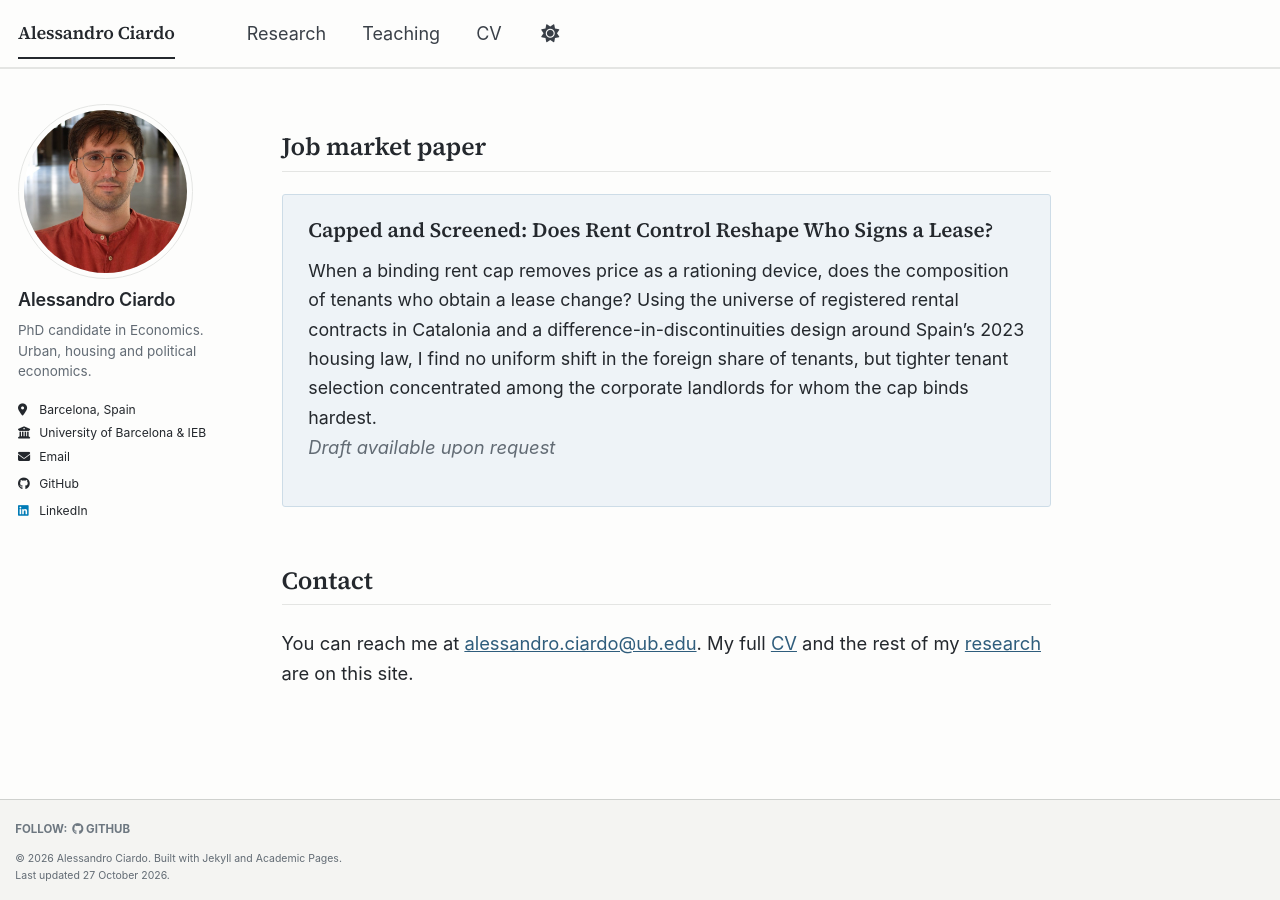
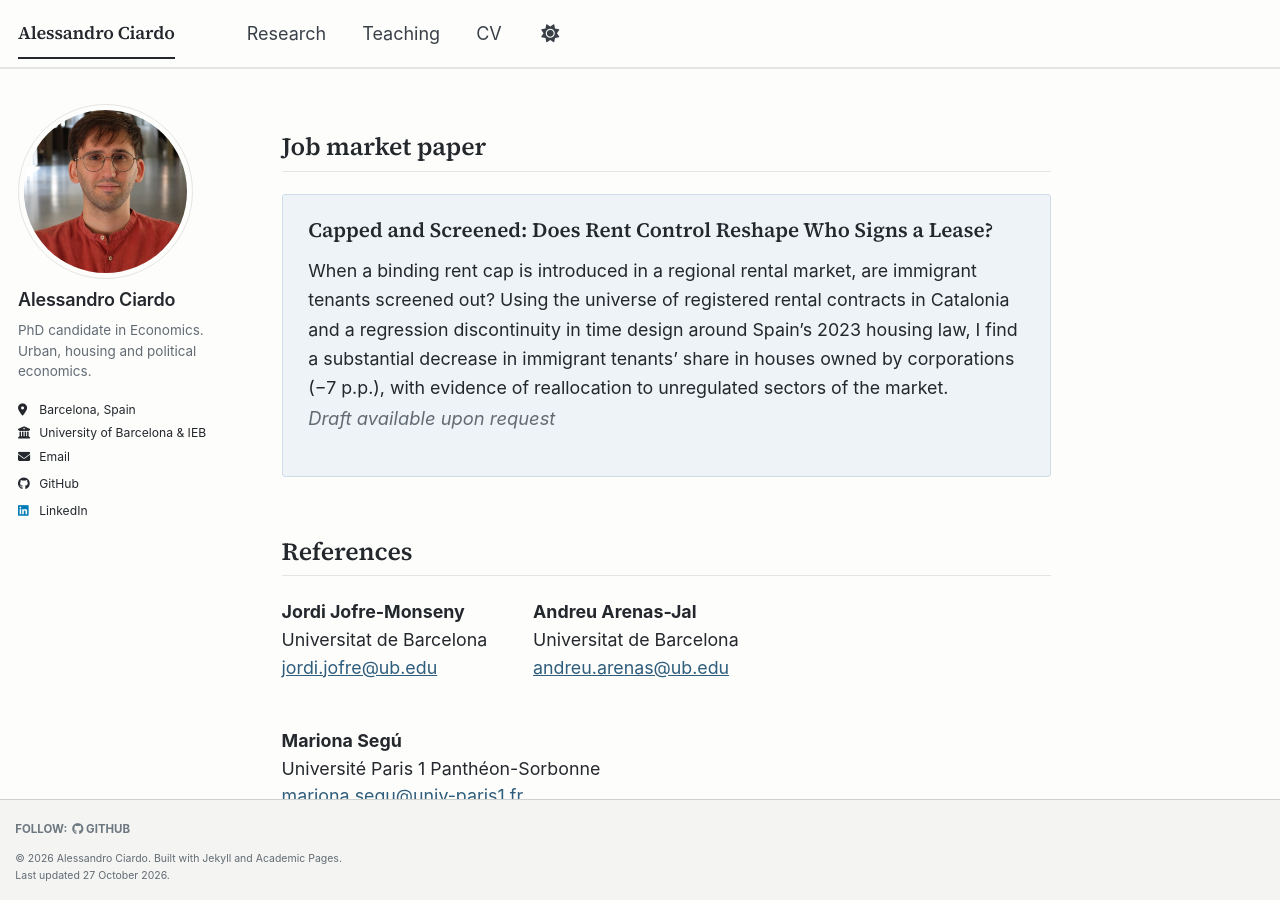
Before and after one commit to alessandrociardo/alessandrociardo.github.io, a Jekyll site: the page built from _pages/about.md, in a window 1280 px wide and 900 px high, scrolled down 701 px. Built offline with Jekyll 4.4.1, drawn with Linux system fonts in a browser that asks for light colours; a style sheet for code colours, icons or effects is not loaded.

Commit message:
Add CV PDF, references and new JMP abstract

```diff
--- a/_pages/about.md
+++ b/_pages/about.md
@@ -50,26 +50,26 @@ Job market paper
 </div>
 {% endif %}
 
-{% comment %}
-REFERENCES — hidden for now. To show them: delete the Liquid comment tag on the line above and the
-matching closing tag below, then fill in the names. Add or remove a "refs__item" block per referee.
-
 References
 ------
 
 <div class="refs">
   <div class="refs__item">
-    <strong>Name</strong><br />
-    Affiliation<br />
-    <a href="mailto:name@example.org">name@example.org</a>
+    <strong>Jordi Jofre-Monseny</strong><br />
+    Universitat de Barcelona<br />
+    <a href="mailto:jordi.jofre@ub.edu">jordi.jofre@ub.edu</a>
   </div>
   <div class="refs__item">
-    <strong>Name</strong><br />
-    Affiliation<br />
-    <a href="mailto:name@example.org">name@example.org</a>
+    <strong>Andreu Arenas-Jal</strong><br />
+    Universitat de Barcelona<br />
+    <a href="mailto:andreu.arenas@ub.edu">andreu.arenas@ub.edu</a>
+  </div>
+  <div class="refs__item">
+    <strong>Mariona Segú</strong><br />
+    Université Paris 1 Panthéon-Sorbonne<br />
+    <a href="mailto:mariona.segu@univ-paris1.fr">mariona.segu@univ-paris1.fr</a>
   </div>
 </div>
-{% endcomment %}
 
 Contact
 ------
--- a/_publications/2026-09-01-capped-and-screened.md
+++ b/_publications/2026-09-01-capped-and-screened.md
@@ -7,11 +7,11 @@ date: 2026-09-01
 coauthors: ""
 status: "Job Market Paper"
 draft_status: "Draft available upon request"
-excerpt: "When a binding rent cap removes price as a rationing device, does the composition of tenants who obtain a lease change?"
+excerpt: "When a binding rent cap is introduced in a regional rental market, are immigrant tenants screened out?"
 ---
 
-When a binding rent cap removes price as a rationing device, does the composition of tenants who
-obtain a lease change? Using the universe of registered rental contracts in Catalonia and a
-difference-in-discontinuities design around Spain's 2023 housing law, I find no uniform shift in the
-foreign share of tenants, but tighter tenant selection concentrated among the corporate landlords
-for whom the cap binds hardest.
+When a binding rent cap is introduced in a regional rental market, are immigrant tenants screened
+out? Using the universe of registered rental contracts in Catalonia and a regression discontinuity
+in time design around Spain's 2023 housing law, I find a substantial decrease in immigrant tenants'
+share in houses owned by corporations (−7 p.p.), with evidence of reallocation to unregulated
+sectors of the market.
```
Also changed, not shown: _pages/cv.md (+23 -13 lines), 1 other file.
